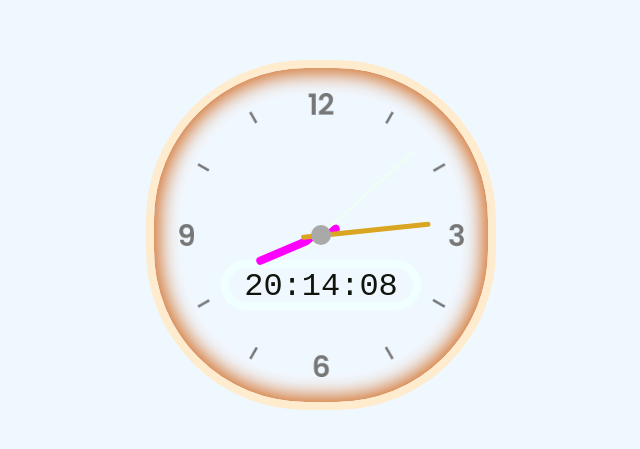
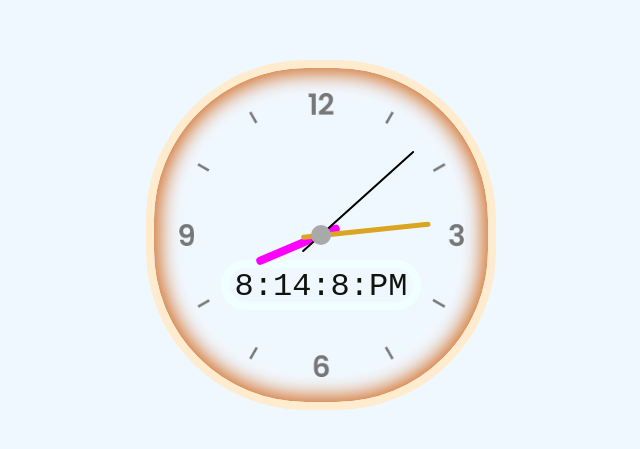
Before and after one commit to lcarvajalsa/LENGUAJE_BACKEND_JAVASCRIPT_Proyecto4, a plain HTML site: page index.html in a window 1280 px wide. Shown: the part 165-614 px from the top of the page, without its empty margins (319-959 px from the left). Drawn offline with Linux system fonts and the light colour scheme.

Commit message:
Clasificar 12 horas y Am ö PM

```diff
--- a/css/style.css
+++ b/css/style.css
@@ -97,7 +97,7 @@ body{
     position: absolute;
     width: 1.8px;
     height: 150px;
-    background-color: honeydew;
+    background-color: black;
     z-index: 12;
     border-radius: 50vh;
 }
--- a/js/script.js
+++ b/js/script.js
@@ -4,12 +4,12 @@ function calcularTiempo(){
     let hora=tiempo.getHours();
     let minuto=tiempo.getMinutes();
     let segundo= tiempo.getSeconds();
+    // Se crea variable para guardar am o pm
+    ap = (hora < 12) ? "<span>AM</span>" : "<span>PM</span>";
+    hora = (hora == 0) ? 12 : hora;
+    hora = (hora > 12) ? hora - 12: hora;
 
-    hora = hora < 10 ? "0" + hora : hora;
-    minuto = minuto < 10 ? "0" + minuto : minuto;
-    segundo = segundo < 10 ? "0" + segundo : segundo;
-
-    let pantallaReloj=hora+":"+minuto+":"+segundo;
+    let pantallaReloj=hora+":"+minuto+":"+segundo+ ":"+ap;
     let relojdigital= document.querySelector(".reloj");
     relojdigital.innerHTML=pantallaReloj;
 }
```
